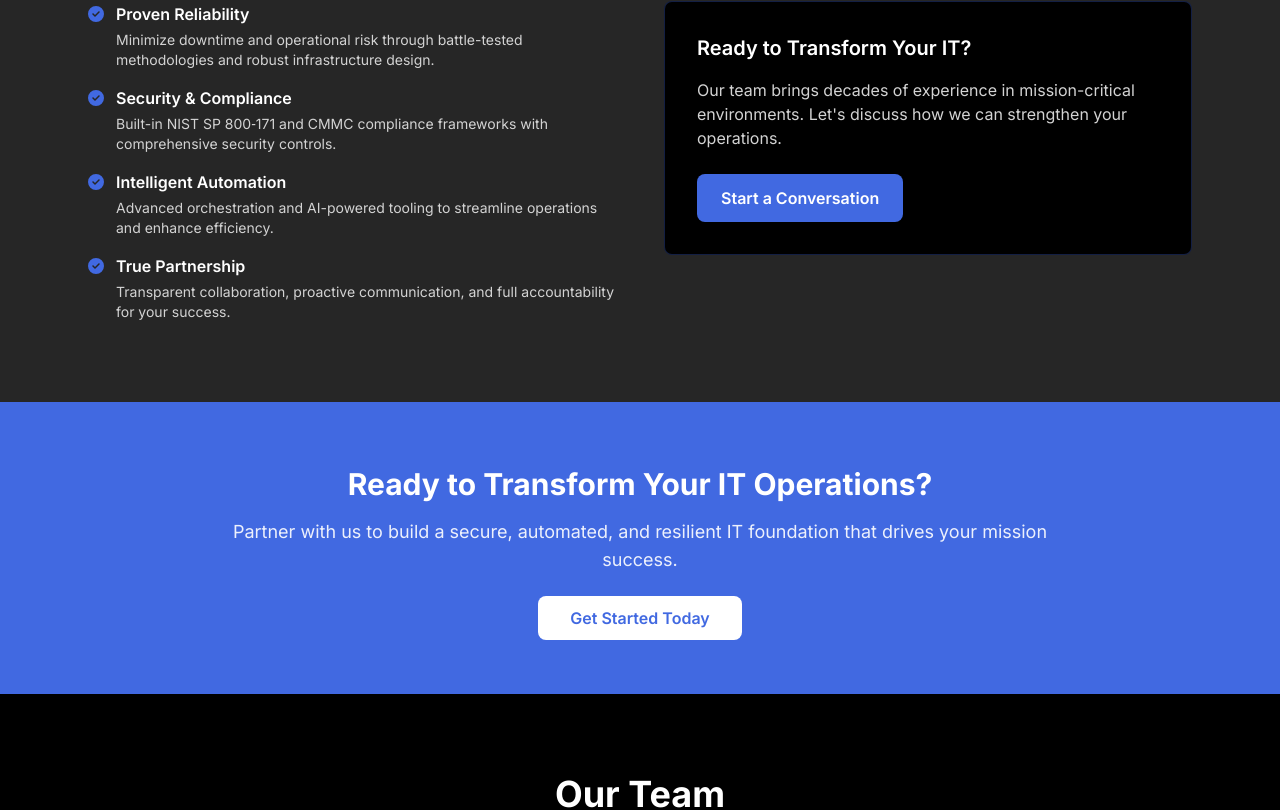
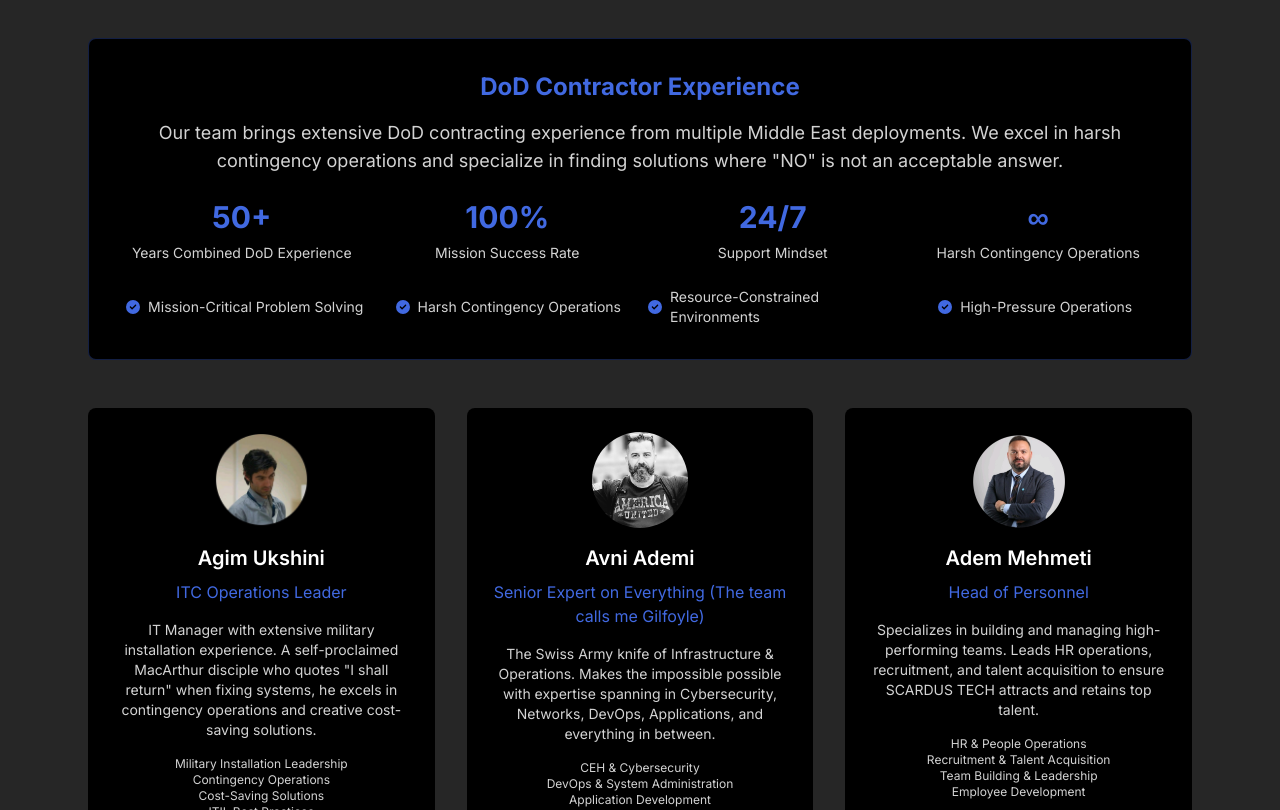
Before and after one commit to agimukshini/scarduspage, a plain HTML site: page index.html in a window 1280 px wide. Shown: the part 4250-5060 px from the top of the page. Drawn offline with nearby package versions, Linux system fonts and the light colour scheme.

```diff
--- a/index.html
+++ b/index.html
@@ -402,81 +402,71 @@ html, body {
             </div>
         </section>
 
-<!-- Why SCARDUS TECH Section -->
-<section id="why-scardus" class="bg-charcoal py-20">
+
+<!-- Team Section -->
+<section id="team" class="bg-charcoal py-20 scroll-mt-24">
   <div class="max-w-6xl mx-auto px-6">
-      <div class="grid lg:grid-cols-2 gap-12 items-center">
-          <div>
-              <h2 class="text-3xl font-bold mb-8">Why SCARDUS TECH</h2>
-              <div class="space-y-4">
-                  <div class="flex items-start">
-                      <i class="fa-solid fa-check-circle text-primary mt-1 mr-3"></i>
-                      <div>
-                          <h3 class="font-semibold mb-1">Proven Reliability</h3>
-                          <p class="text-light-gray text-sm">Minimize downtime and operational risk through battle-tested methodologies and robust infrastructure design.</p>
+      <h2 class="text-4xl font-bold text-center mb-16">Our Team</h2>
+
+      <!-- DoD Experience Card -->
+      <div class="bg-dark p-8 rounded-lg border border-primary/30 mb-12">
+          <div class="text-center mb-6">
+              <h3 class="text-2xl font-bold text-primary mb-4">DoD Contractor Experience</h3>
+              <p class="text-light-gray text-lg mb-6">
+                  Our team brings extensive DoD contracting experience from multiple Middle East deployments. We excel in harsh contingency operations and specialize in finding solutions where "NO" is not an acceptable answer.
+              </p>
+                        </div>
+
+          <div class="grid md:grid-cols-2 lg:grid-cols-4 gap-6 mb-6">
+              <div class="text-center">
+                  <div class="text-3xl font-bold text-primary mb-2">50+</div>
+                  <div class="text-light-gray text-sm">Years Combined DoD Experience</div>
+              </div>
+              <div class="text-center">
+                  <div class="text-3xl font-bold text-primary mb-2">100%</div>
+                  <div class="text-light-gray text-sm">Mission Success Rate</div>
+              </div>
+              <div class="text-center">
+                  <div class="text-3xl font-bold text-primary mb-2">24/7</div>
+                  <div class="text-light-gray text-sm">Support Mindset</div>
+              </div>
+              <div class="text-center">
+                  <div class="text-3xl font-bold text-primary mb-2">∞</div>
+                  <div class="text-light-gray text-sm">Harsh Contingency Operations</div>
                             </div>
                                 </div>
-                  <div class="flex items-start">
-                      <i class="fa-solid fa-check-circle text-primary mt-1 mr-3"></i>
-                      <div>
-                          <h3 class="font-semibold mb-1">Security &amp; Compliance</h3>
-                          <p class="text-light-gray text-sm">Built-in NIST SP 800‑171 and CMMC compliance frameworks with comprehensive security controls.</p>
+
+          <div class="grid md:grid-cols-2 lg:grid-cols-4 gap-4 text-sm">
+              <div class="flex items-center justify-center">
+                  <i class="fa-solid fa-check-circle text-primary mr-2"></i>
+                  <span class="text-light-gray">Mission-Critical Problem Solving</span>
               </div>
+              <div class="flex items-center justify-center">
+                  <i class="fa-solid fa-check-circle text-primary mr-2"></i>
+                  <span class="text-light-gray">Harsh Contingency Operations</span>
               </div>
-                  <div class="flex items-start">
-                      <i class="fa-solid fa-check-circle text-primary mt-1 mr-3"></i>
-                      <div>
-                          <h3 class="font-semibold mb-1">Intelligent Automation</h3>
-                          <p class="text-light-gray text-sm">Advanced orchestration and AI-powered tooling to streamline operations and enhance efficiency.</p>
+              <div class="flex items-center justify-center">
+                  <i class="fa-solid fa-check-circle text-primary mr-2"></i>
+                  <span class="text-light-gray">Resource-Constrained Environments</span>
               </div>
-                  </div>
-                  <div class="flex items-start">
-                      <i class="fa-solid fa-check-circle text-primary mt-1 mr-3"></i>
-                      <div>
-                          <h3 class="font-semibold mb-1">True Partnership</h3>
-                          <p class="text-light-gray text-sm">Transparent collaboration, proactive communication, and full accountability for your success.</p>
-                      </div>
+              <div class="flex items-center justify-center">
+                  <i class="fa-solid fa-check-circle text-primary mr-2"></i>
+                  <span class="text-light-gray">High-Pressure Operations</span>
                             </div>
                         </div>
                     </div>
 
-          <div class="bg-dark p-8 rounded-lg border border-primary/30">
-              <h3 class="text-xl font-semibold mb-4">Ready to Transform Your IT?</h3>
-              <p class="text-light-gray mb-6">Our team brings decades of experience in mission-critical environments. Let's discuss how we can strengthen your operations.</p>
-              <span class="bg-primary hover:bg-blue-600 text-white px-6 py-3 rounded-lg font-semibold inline-block transition-all cursor-pointer">
-                  Start a Conversation
-              </span>
-                    </div>
-                </div>
-            </div>
-        </section>
-
-<!-- CTA Strip -->
-<section id="cta-strip" class="bg-primary py-16">
-  <div class="max-w-4xl mx-auto px-6 text-center">
-      <h2 class="text-3xl font-bold mb-4">Ready to Transform Your IT Operations?</h2>
-      <p class="text-lg mb-8 opacity-90">Partner with us to build a secure, automated, and resilient IT foundation that drives your mission success.</p>
-      <span class="bg-white text-primary hover:bg-gray-100 px-8 py-3 rounded-lg font-semibold transition-all cursor-pointer">
-          Get Started Today
-      </span>
-            </div>
-        </section>
-
-<!-- Team Section -->
-<section id="team" class="bg-dark py-20 scroll-mt-24">
-  <div class="max-w-6xl mx-auto px-6">
-      <h2 class="text-4xl font-bold text-center mb-16">Our Team</h2>
-
       <div class="grid lg:grid-cols-3 gap-8">
-          <div class="bg-charcoal p-6 rounded-lg text-center">
+          <div class="bg-dark p-6 rounded-lg text-center">
               <img src="AgimUkshini.jpg" alt="Agim Ukshini" class="w-24 h-24 rounded-full mx-auto mb-4 object-cover">
               <h3 class="font-semibold text-xl mb-2">Agim Ukshini</h3>
-              <p class="text-primary mb-4">Management</p>
-              <p class="text-light-gray text-sm mb-4">16 years leading complex IT programs with calm leadership, delivering outcomes on time and budget.</p>
+              <p class="text-primary mb-4">ITC Operations Leader</p>
+              <p class="text-light-gray text-sm mb-4">IT Manager with extensive military installation experience. A self-proclaimed MacArthur disciple who quotes "I shall return" when fixing systems, he excels in contingency operations and creative cost-saving solutions.</p>
               <div class="text-xs text-light-gray mb-4">
-                  <p>Cross‑Functional Team Leadership</p>
-                  <p>Program Management</p>
-                  <p>Infrastructure Deployment</p>
+                  <p>Military Installation Leadership</p>
+                  <p>Contingency Operations</p>
+                  <p>Cost-Saving Solutions</p>
+                  <p>ITIL Best Practices</p>
                         </div>
               <div class="flex justify-center">
                   <a href="https://www.linkedin.com/in/agimukshini/" target="_blank" class="text-primary hover:text-blue-400 transition-colors">
@@ -485,16 +475,16 @@ html, body {
                         </div>
                     </div>
 
-          <div class="bg-charcoal p-6 rounded-lg text-center">
+          <div class="bg-dark p-6 rounded-lg text-center">
               <img src="AvniAdemi.jpg" alt="Avni Ademi" class="w-24 h-24 rounded-full mx-auto mb-4 object-cover">
               <h3 class="font-semibold text-xl mb-2">Avni Ademi</h3>
-              <p class="text-primary mb-4">Senior IT Operations Specialist</p>
-              <p class="text-light-gray text-sm mb-4">Versatile IT professional with expertise across multiple domains. Specializes in complex problem-solving, automation solutions, and maintaining operational excellence across diverse technology environments.</p>
+              <p class="text-primary mb-4">Senior Expert on Everything (The team calls me Gilfoyle)</p>
+              <p class="text-light-gray text-sm mb-4">The Swiss Army knife of Infrastructure & Operations. Makes the impossible possible with expertise spanning in Cybersecurity, Networks, DevOps, Applications, and everything in between.</p>
               <div class="text-xs text-light-gray mb-4">
-                  <p>Multi-Domain IT Expertise</p>
-                  <p>Advanced Problem-Solving</p>
-                  <p>Process Automation</p>
-                  <p>System Integration</p>
+                  <p>CEH & Cybersecurity</p>
+                  <p>DevOps & System Administration</p>
+                  <p>Application Development</p>
+                  <p>Data Integrity </p>
                         </div>
               <div class="flex justify-center">
                   <a href="https://www.linkedin.com/in/avniademi/" target="_blank" class="text-primary hover:text-blue-400 transition-colors">
@@ -503,7 +493,7 @@ html, body {
                         </div>
                     </div>
 
-          <div class="bg-charcoal p-6 rounded-lg text-center">
+          <div class="bg-dark p-6 rounded-lg text-center">
               <img src="AdiMcMeti.jpg" alt="Adem Mehmeti" class="w-24 h-24 rounded-full mx-auto mb-4 object-cover">
                <h3 class="font-semibold text-xl mb-2">Adem Mehmeti</h3>
                <p class="text-primary mb-4">Head of Personnel</p>
@@ -523,7 +513,7 @@ html, body {
                         </div>
 
                 <div class="grid lg:grid-cols-3 gap-8 mt-8">
-                    <div class="bg-charcoal p-6 rounded-lg text-center">
+                    <div class="bg-dark p-6 rounded-lg text-center">
                         <img src="adnanhaliti.jpg" alt="Adnan Haliti" class="w-24 h-24 rounded-full mx-auto mb-4 object-cover">
                         <h3 class="font-semibold text-xl mb-2">Adnan Haliti</h3>
                         <p class="text-primary mb-4">Public Relations</p>
@@ -676,6 +666,7 @@ document.getElementById('project-modal').addEventListener('click', function(e) {
       closeModal();
   }
         });
+
     </script>
 
 
```
Lines whose indentation alone changed are shown as unchanged.
